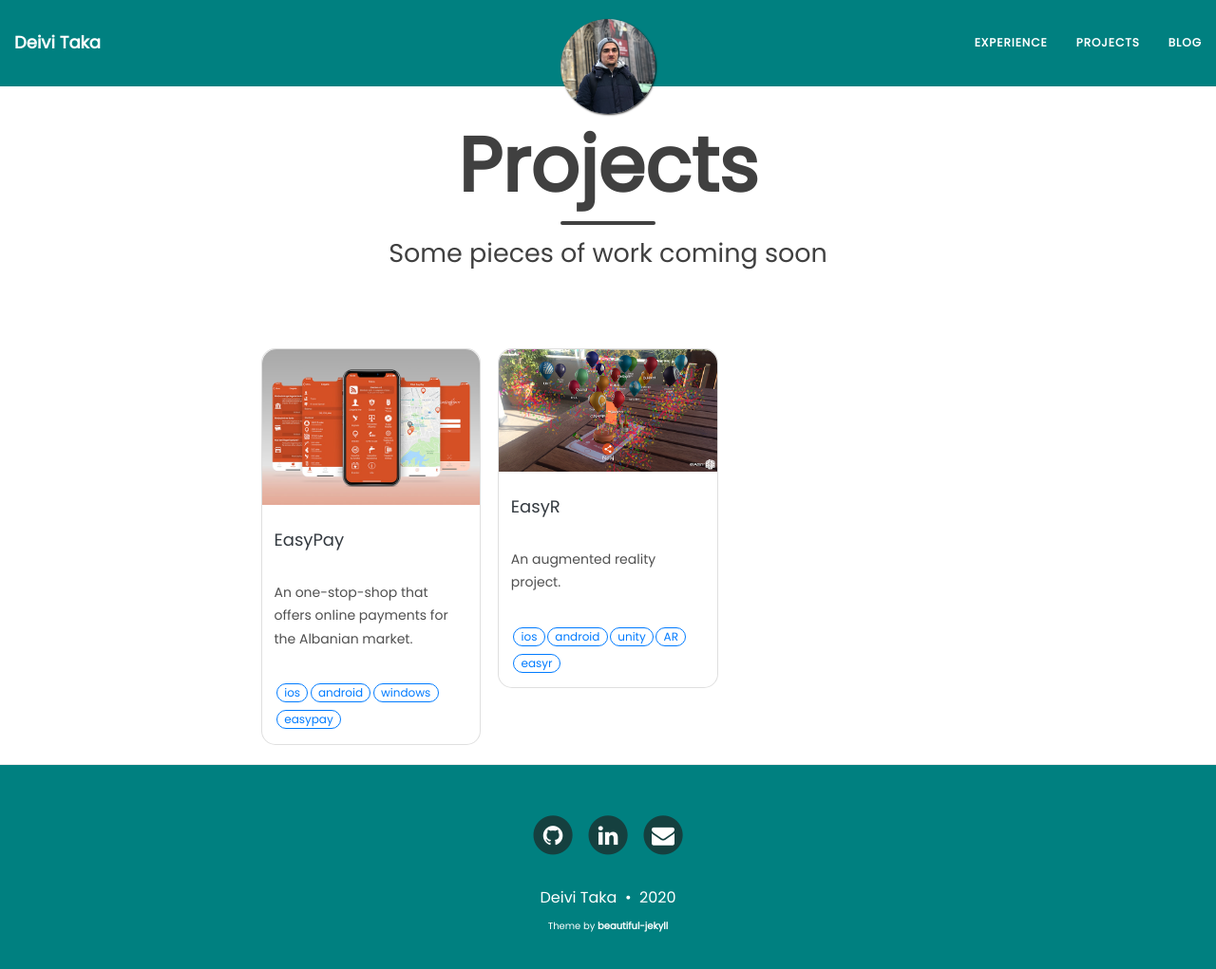
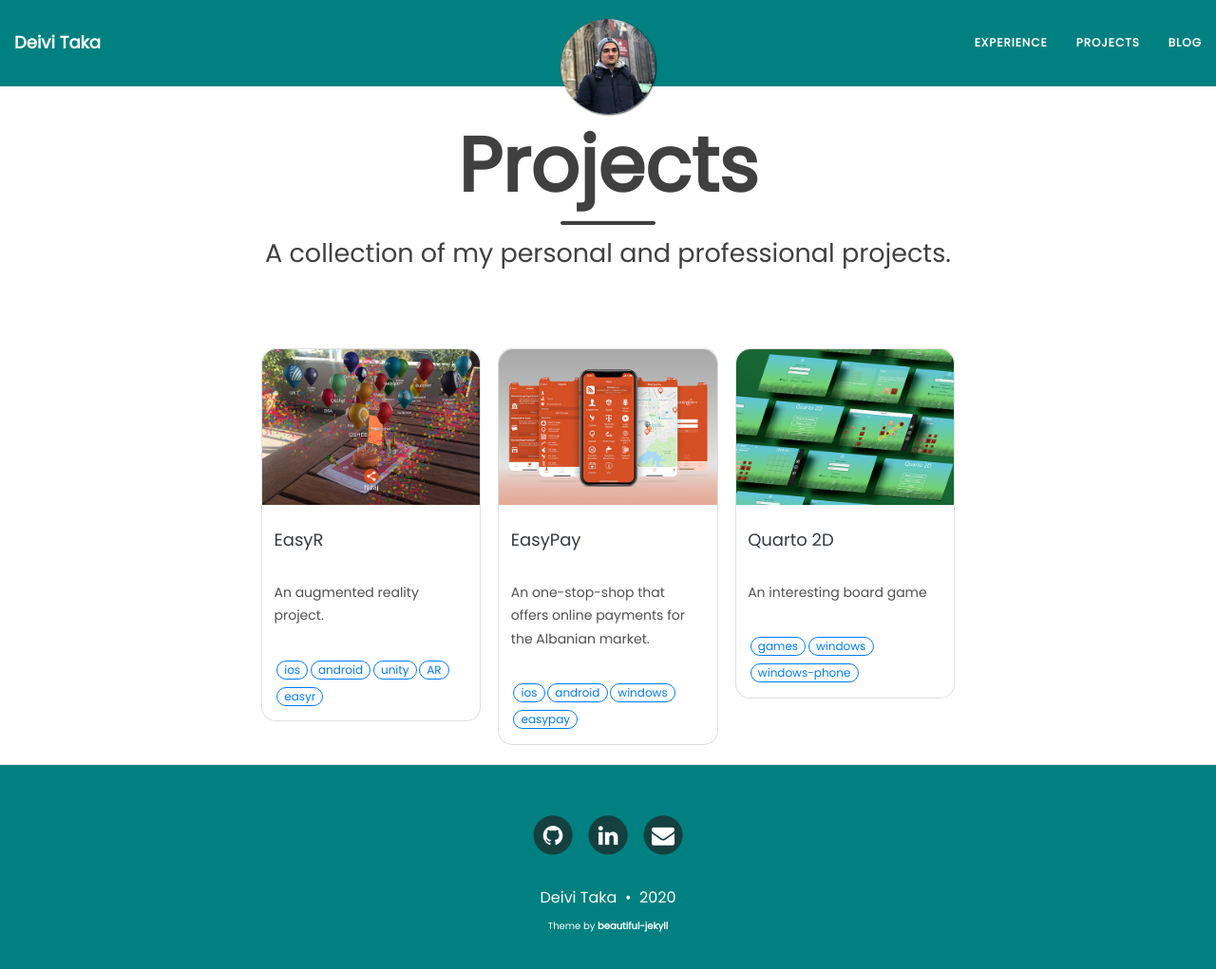
Before and after one commit to deivitaka/deivitaka.github.io, a Jekyll site: the page built from projects/index.html, in a window 1280 px wide and 1033 px high. Shown: the top 1021 px of the window at 95% size. Built offline with Jekyll 4.4.1, drawn with Linux system fonts in a browser that asks for light colours; nearby versions of some CDN libraries.

Commit message:
- Quarto 2D - Sort projects by priority

```diff
--- /dev/null
+++ b/_projects/Quarto.md
@@ -0,0 +1,22 @@
+---
+layout: project
+title: Quarto 2D
+subtitle: An interesting board game
+description: Quarto 2D is my first published game. It started as a University project for Artificial Intelligence and I wanted to see it on the store one day. Its a simple game to learn with minimal rules, but still challenging. The computer player comes in three dificulties and the Expert level I would say is pretty tough to beat.
+image: /assets/images/projects/quarto-2d-cover-small.png
+bigimg: /assets/images/projects/quarto-2d-cover.png
+tags: [games, windows, windows-phone]
+comments: false
+category: personal
+priority: 5
+gallery_dir: "/assets/images/projects/quarto-2d/"
+features: [Player vs Player, Player vs Computer]
+links: [
+    {
+        src: "/assets/images/windowsstore.png",
+        href: "https://www.microsoft.com/en-us/p/quarto-2d/9nblggh1xvhp"
+    }
+]
+---
+
+{% include project-item.html page=page %}
--- a/projects/index.html
+++ b/projects/index.html
@@ -1,7 +1,7 @@
 ---
 layout: page
 title: 'Projects'
-subtitle: 'Some pieces of work coming soon'
+subtitle: 'A collection of my personal and professional projects.'
 permalink: /projects/
 ---
 
@@ -13,7 +13,8 @@
 
 <div class="card-columns three m-3 mt-5">
   <div class="three">
-    {% for post in site.projects %}
+    {% assign projects = site.projects | sort: "priority" | reverse %}
+    {% for post in projects %}
       {%- assign project_id = post.title | slugify -%}
       {% include card.html %}
     {% endfor %}
```
Also changed, not shown: _projects/EasyPay.md (+1 -0 lines), _projects/EasyR.md (+1 -0 lines), assets/images/projects/easyr-cover-small.png, assets/images/projects/easyr/easyr-00006.PNG (added), assets/images/projects/quarto-2d-cover-small.png (added), assets/images/projects/quarto-2d-cover.png (added), assets/images/projects/quarto-2d/quarto-2d-00001.jpeg (added), assets/images/projects/quarto-2d/quarto-2d-00002.jpeg (added), assets/images/projects/quarto-2d/quarto-2d-00003.jpeg (added), assets/images/projects/quarto-2d/quarto-2d-00004.jpeg (added), assets/images/projects/quarto-2d/quarto-2d-00005.jpeg (added), assets/images/projects/quarto-2d/quarto-2d-00006.jpeg (added), assets/images/projects/quarto-2d/quarto-2d-00007.jpeg (added).
